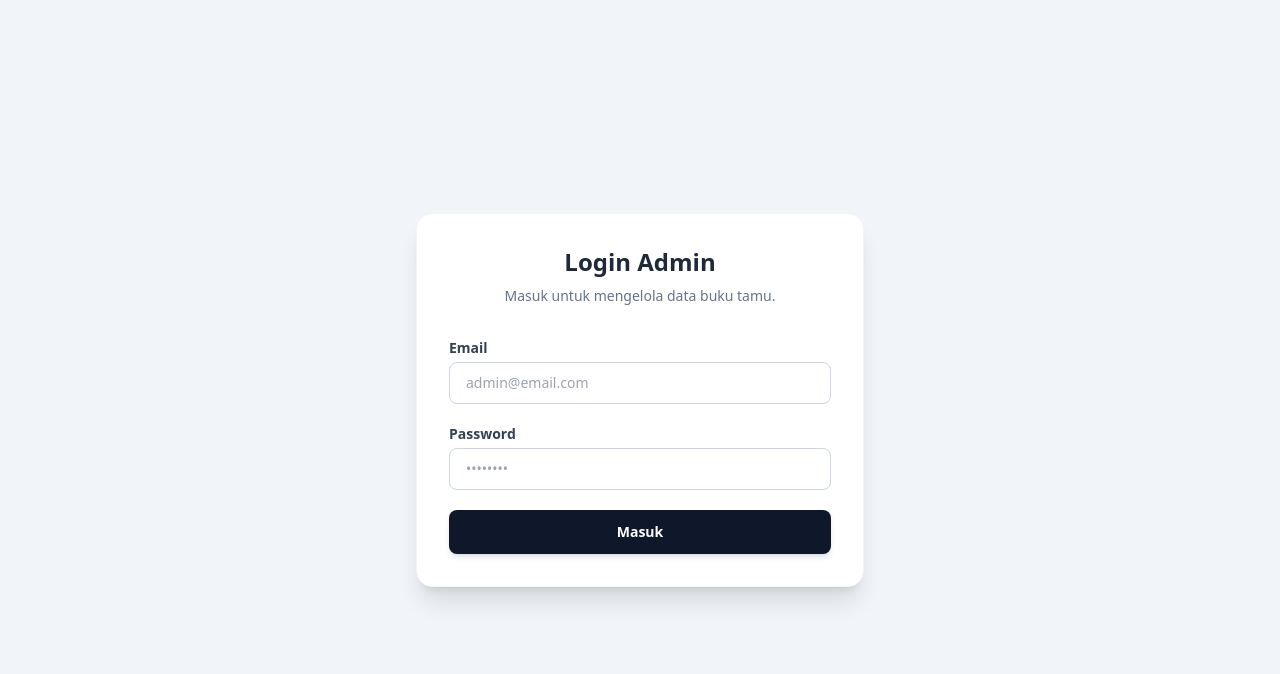
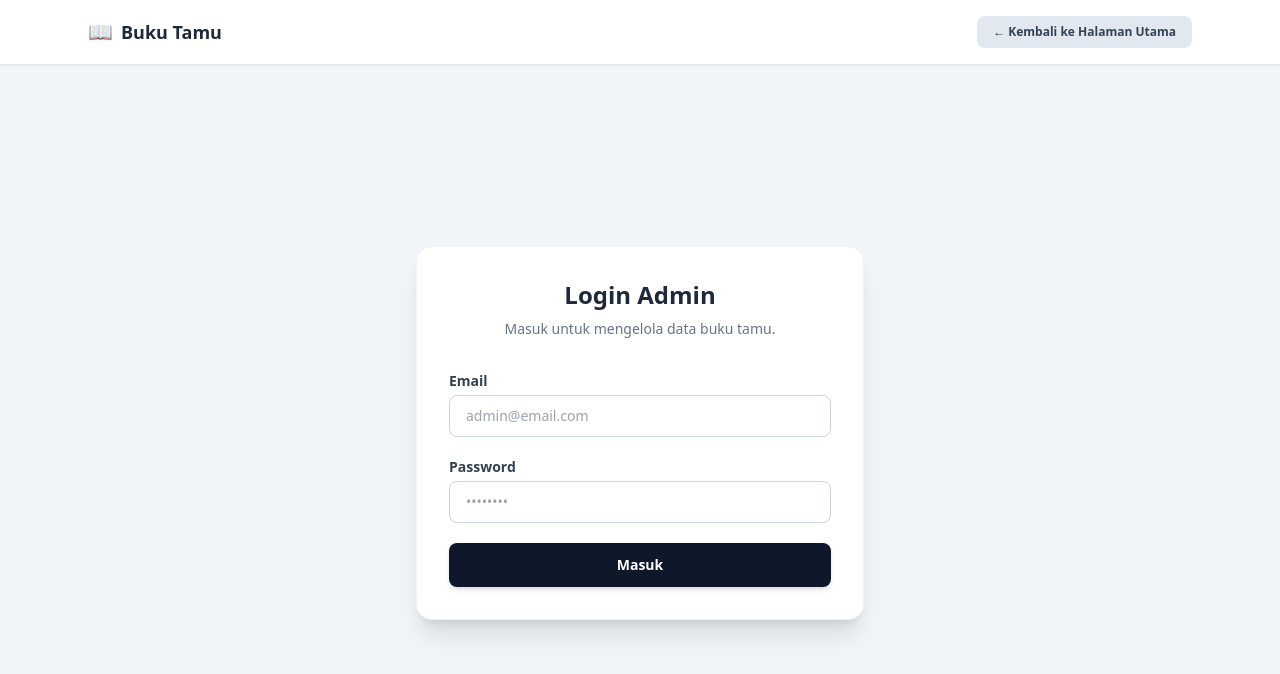
Before and after one commit to LabQi112/guestbook-app, a Next.js app: page /admin in a window 1280 px wide. Shown: the top 674 px of the page. Built offline with nearby package versions, Linux system fonts and the light colour scheme; no server answers.

Commit message:
Fix some design

```diff
--- a/app/admin/page.jsx
+++ b/app/admin/page.jsx
@@ -2,6 +2,7 @@
 
 import { useState } from 'react';
 import { useRouter } from 'next/navigation';
+import Link from 'next/link';
 import { createClient } from '@/lib/supabaseClient';
 
 export default function AdminLogin() {
@@ -32,7 +33,25 @@ export default function AdminLogin() {
   };
 
   return (
-    <main className="min-h-screen bg-slate-100 flex items-center justify-center p-4">
+    <div className="min-h-screen bg-slate-100 flex flex-col text-slate-800">
+      {/* Navbar / Header */}
+      <header className="bg-white border-b border-slate-200 sticky top-0 z-10 shadow-sm">
+        <div className="max-w-6xl mx-auto px-6 py-4 flex justify-between items-center">
+          <div className="flex items-center space-x-2">
+            <span className="text-xl">📖</span>
+            <span className="font-bold text-slate-800 text-lg">Buku Tamu</span>
+          </div>
+          <Link
+            href="/"
+            className="px-4 py-2 bg-slate-200 hover:bg-slate-300 text-slate-700 text-xs font-semibold rounded-lg transition duration-150 flex items-center gap-1.5"
+          >
+            <span>← Kembali ke Halaman Utama</span>
+          </Link>
+        </div>
+      </header>
+
+      {/* Container Form Login */}
+      <main className="flex-1 flex items-center justify-center p-4">
         <div className="w-full max-w-md bg-white rounded-2xl shadow-xl p-8 border border-slate-100">
           <div className="text-center mb-8">
             <h1 className="text-2xl font-bold text-slate-800">Login Admin</h1>
@@ -86,5 +105,6 @@ export default function AdminLogin() {
           </form>
         </div>
       </main>
+    </div>
   );
 }
--- a/app/page.jsx
+++ b/app/page.jsx
@@ -46,7 +46,6 @@ export default function GuestbookForm() {
       <header className="bg-white border-b border-slate-200 sticky top-0 z-10 shadow-sm">
         <div className="max-w-6xl mx-auto px-6 py-4 flex justify-between items-center">
           <div className="flex items-center space-x-2">
-            <span className="text-xl">📖</span>
             <span className="font-bold text-slate-800 text-lg">Buku Tamu</span>
           </div>
           <Link
```
Lines whose indentation alone changed are shown as unchanged.
